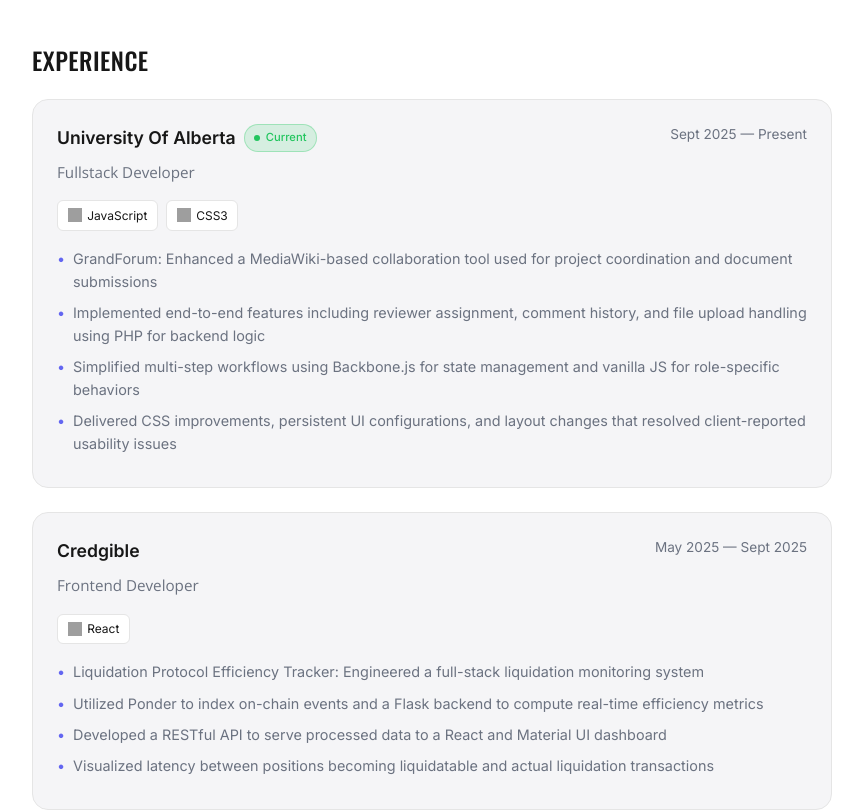
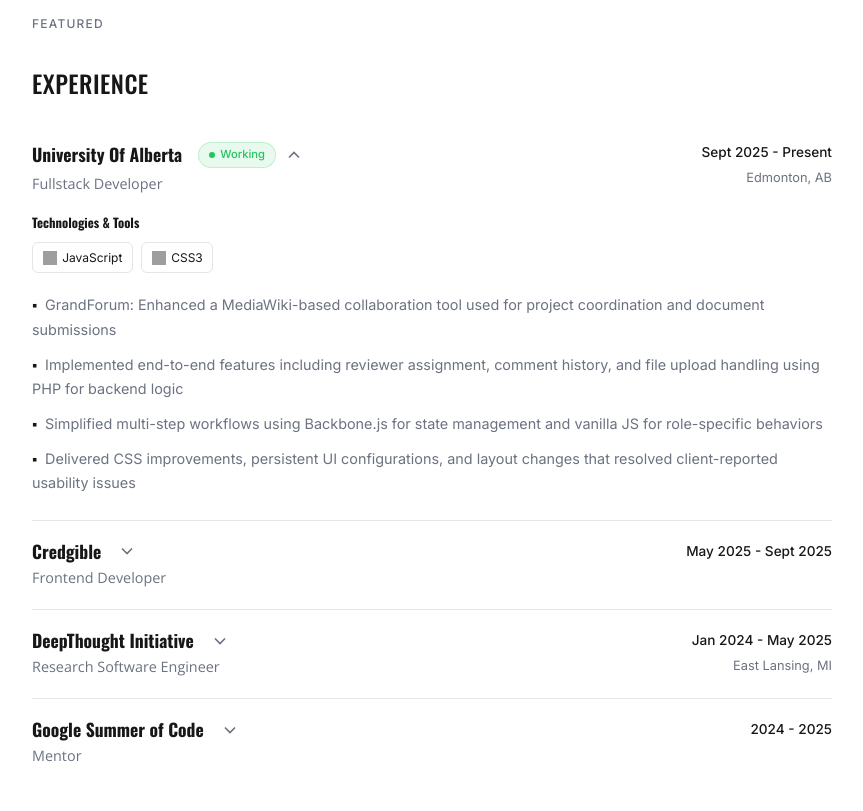
Before and after one commit to abhinavohri/portfolio, a Next.js app: page / in a window 1280 px wide. Shown: the part 740-1551 px from the top of the page, without its empty margins (208-1071 px from the left). Built offline with nearby package versions, Linux system fonts and the light colour scheme; no server answers; grey boxes are pictures that could not be loaded.

Commit message:
Add accordion style experience

```diff
--- a/app/globals.css
+++ b/app/globals.css
@@ -430,126 +430,272 @@ button,
   height: 20px;
 }
 
-/* Experience Section */
+/* Experience Section - Accordion Style */
 .experienceSection {
   display: flex;
   flex-direction: column;
 }
 
-.experienceList {
+.sectionLabel {
+  font-size: 0.75rem;
+  text-transform: uppercase;
+  letter-spacing: 0.1em;
+  color: var(--muted);
+  font-weight: 500;
+  margin-bottom: 0.25rem;
+}
+
+.experienceAccordion {
   display: flex;
   flex-direction: column;
-  gap: 1.5rem;
+  gap: 0;
 }
 
-.experienceItem {
-  background: var(--surface);
-  border: 1px solid var(--border);
-  border-radius: 16px;
-  padding: 1.5rem;
+/* Each experience card */
+.expCard {
+  border-bottom: 1px solid var(--border);
   transition: all 0.2s ease;
 }
 
-.experienceItem:hover {
-  border-color: var(--accent);
+.expCard:last-child {
+  border-bottom: none;
 }
 
-.experienceHeader {
+.expCard[open] {
+  padding-bottom: 1.5rem;
+}
+
+/* Header (always visible) */
+.expHeader {
   display: flex;
   justify-content: space-between;
   align-items: flex-start;
-  margin-bottom: 0.5rem;
+  padding: 1.25rem 0;
+  cursor: pointer;
+  list-style: none;
   gap: 1rem;
 }
 
-.experienceCompany {
+.expHeader::-webkit-details-marker {
+  display: none;
+}
+
+.expHeader::marker {
+  display: none;
+}
+
+.expHeaderLeft {
+  display: flex;
+  gap: 1rem;
+  align-items: flex-start;
+}
+
+/* Company logo */
+.expLogo {
+  width: 48px;
+  height: 48px;
+  border-radius: 12px;
+  background: var(--surface);
+  border: 1px solid var(--border);
+  display: flex;
+  align-items: center;
+  justify-content: center;
+  flex-shrink: 0;
+  overflow: hidden;
+}
+
+.expLogo img {
+  width: 100%;
+  height: 100%;
+  object-fit: cover;
+}
+
+.expLogoFallback {
+  font-size: 1.25rem;
+  font-weight: 600;
+  color: var(--foreground);
+  font-family: var(--font-headings);
+}
+
+.expHeaderInfo {
+  display: flex;
+  flex-direction: column;
+  gap: 0.25rem;
+}
+
+.expCompanyRow {
   display: flex;
   align-items: center;
   gap: 0.5rem;
+  flex-wrap: wrap;
 }
 
-.companyName {
+.expCompanyName {
   font-size: 1.1rem;
   font-weight: 600;
   color: var(--foreground);
+  margin: 0;
+  text-transform: none;
+  letter-spacing: 0;
 }
 
-.currentBadge {
+/* Social icons next to company name */
+.expSocialIcons {
+  display: flex;
+  gap: 0.35rem;
+}
+
+.expSocialIcons a {
+  display: flex;
+  align-items: center;
+  justify-content: center;
+  color: var(--muted);
+  transition: color 0.2s ease;
+}
+
+.expSocialIcons a:hover {
+  color: var(--foreground);
+}
+
+/* Working badge */
+.workingBadge {
   display: inline-flex;
   align-items: center;
   gap: 0.35rem;
-  padding: 0.25rem 0.6rem;
-  background: var(--success-muted);
-  border: 1px solid var(--success-border);
+  padding: 0.2rem 0.6rem;
+  background: rgba(34, 197, 94, 0.1);
+  border: 1px solid rgba(34, 197, 94, 0.2);
   border-radius: 20px;
   font-size: 0.7rem;
   font-weight: 500;
-  color: var(--success);
+  color: #22c55e;
 }
 
-.currentDot {
+.workingDot {
   width: 6px;
   height: 6px;
-  background: var(--success);
+  background: #22c55e;
   border-radius: 50%;
+  animation: pulse-dot 2s ease-in-out infinite;
 }
 
-.experienceDates {
-  font-size: 0.85rem;
-  color: var(--muted);
-  white-space: nowrap;
+@keyframes pulse-dot {
+
+  0%,
+  100% {
+    opacity: 1;
+  }
+
+  50% {
+    opacity: 0.5;
+  }
 }
 
-.experienceRole {
-  font-size: 0.95rem;
+/* Chevron icon */
+.chevronIcon {
   color: var(--muted);
-  margin-bottom: 1rem;
+  transition: transform 0.2s ease;
+  flex-shrink: 0;
 }
 
-.experienceTools {
+.expCard[open] .chevronIcon {
+  transform: rotate(180deg);
+}
+
+.expRole {
+  font-size: 0.9rem;
+  color: var(--muted);
+  margin: 0;
+}
+
+/* Right side - dates and location */
+.expHeaderRight {
+  display: flex;
+  flex-direction: column;
+  align-items: flex-end;
+  gap: 0.25rem;
+  text-align: right;
+  flex-shrink: 0;
+}
+
+.expDates {
+  font-size: 0.85rem;
+  color: var(--foreground);
+  font-weight: 500;
+}
+
+.expLocation {
+  font-size: 0.8rem;
+  color: var(--muted);
+}
+
+/* Expandable content */
+.expContent {
+  padding-left: 0;
+}
+
+/* Technologies & Tools section */
+.expToolsSection {
+  margin-bottom: 1.25rem;
+}
+
+.expToolsTitle {
+  font-size: 0.8rem;
+  font-weight: 600;
+  color: var(--foreground);
+  margin: 0 0 0.75rem 0;
+  text-transform: none;
+  letter-spacing: 0;
+}
+
+.expToolsGrid {
   display: flex;
   flex-wrap: wrap;
   gap: 0.5rem;
-  margin-bottom: 1rem;
 }
 
-.toolBadge {
-  display: inline-flex;
-  align-items: center;
-  gap: 0.35rem;
-  padding: 0.3rem 0.6rem;
-  background: var(--background);
-  border: 1px solid var(--border);
-  border-radius: 6px;
-  font-size: 0.75rem;
-  color: var(--foreground);
-}
-
-.toolBadge img {
-  width: 14px;
-  height: 14px;
-}
-
-.experienceHighlights {
+/* Highlights list */
+.expHighlights {
   list-style: none;
   padding: 0;
   margin: 0;
 }
 
-.experienceHighlights li {
+.expHighlights li {
   position: relative;
-  padding-left: 1rem;
-  margin-bottom: 0.5rem;
+  padding-left: 0;
+  margin-bottom: 0.65rem;
   font-size: 0.9rem;
   color: var(--muted);
-  line-height: 1.6;
+  line-height: 1.7;
 }
 
-.experienceHighlights li::before {
-  content: "•";
-  position: absolute;
-  left: 0;
-  color: var(--accent);
+.expHighlights li::before {
+  content: "▪";
+  margin-right: 0.5rem;
+  color: var(--foreground);
+}
+
+.expHighlights li:last-child {
+  margin-bottom: 0;
+}
+
+/* Responsive adjustments */
+@media (max-width: 640px) {
+  .expHeader {
+    flex-direction: column;
+    gap: 0.75rem;
+  }
+
+  .expHeaderRight {
+    align-items: flex-start;
+    text-align: left;
+    padding-left: 64px;
+  }
+
+  .expContent {
+    padding-left: 0;
+  }
 }
 
 /* Projects Section */
--- a/app/page.js
+++ b/app/page.js
@@ -95,49 +95,89 @@ export default function Home() {
           </section>
         )}
 
-        {/* Experience Section */}
+        {/* Experience Section - Accordion Style */}
         {data.experience && data.experience.length > 0 && (
           <section className="experienceSection">
+            <span className="sectionLabel">Featured</span>
             <h2 className="sectionTitle">Experience</h2>
-            <div className="experienceList">
+            <div className="experienceAccordion">
               {data.experience.map((exp, index) => (
-                <div key={index} className="experienceItem">
-                  <div className="experienceHeader">
-                    <div className="experienceCompany">
-                      <span className="companyName">{exp.company}</span>
+                <details
+                  key={index}
+                  className="expCard"
+                  open={exp.current || index === 0}
+                >
+                  <summary className="expHeader">
+                    <div className="expHeaderLeft">
+                      <div className="expHeaderInfo">
+                        <div className="expCompanyRow">
+                          <h3 className="expCompanyName">{exp.company}</h3>
+                          <div className="expSocialIcons">
+                            {exp.website && (
+                              <a href={exp.website} target="_blank" rel="noopener noreferrer" aria-label="Website">
+                                <svg width="16" height="16" viewBox="0 0 24 24" fill="none" stroke="currentColor" strokeWidth="2">
+                                  <circle cx="12" cy="12" r="10"/>
+                                  <path d="M2 12h20M12 2a15.3 15.3 0 0 1 4 10 15.3 15.3 0 0 1-4 10 15.3 15.3 0 0 1-4-10 15.3 15.3 0 0 1 4-10z"/>
+                                </svg>
+                              </a>
+                            )}
+                            {exp.github && (
+                              <a href={exp.github} target="_blank" rel="noopener noreferrer" aria-label="GitHub">
+                                <svg width="16" height="16" viewBox="0 0 24 24" fill="currentColor">
+                                  <path d="M12 0c-6.626 0-12 5.373-12 12 0 5.302 3.438 9.8 8.207 11.387.599.111.793-.261.793-.577v-2.234c-3.338.726-4.033-1.416-4.033-1.416-.546-1.387-1.333-1.756-1.333-1.756-1.089-.745.083-.729.083-.729 1.205.084 1.839 1.237 1.839 1.237 1.07 1.834 2.807 1.304 3.492.997.107-.775.418-1.305.762-1.604-2.665-.305-5.467-1.334-5.467-5.931 0-1.311.469-2.381 1.236-3.221-.124-.303-.535-1.524.117-3.176 0 0 1.008-.322 3.301 1.23.957-.266 1.983-.399 3.003-.404 1.02.005 2.047.138 3.006.404 2.291-1.552 3.297-1.23 3.297-1.23.653 1.653.242 2.874.118 3.176.77.84 1.235 1.911 1.235 3.221 0 4.609-2.807 5.624-5.479 5.921.43.372.823 1.102.823 2.222v3.293c0 .319.192.694.801.576 4.765-1.589 8.199-6.086 8.199-11.386 0-6.627-5.373-12-12-12z"/>
+                                </svg>
+                              </a>
+                            )}
+                          </div>
                           {exp.current && (
-                        <span className="currentBadge">
-                          <span className="currentDot"></span>
-                          Current
+                            <span className="workingBadge">
+                              <span className="workingDot"></span>
+                              Working
                             </span>
                           )}
+                          <svg className="chevronIcon" width="20" height="20" viewBox="0 0 24 24" fill="none" stroke="currentColor" strokeWidth="2">
+                            <polyline points="6 9 12 15 18 9"/>
+                          </svg>
                         </div>
-                    <span className="experienceDates">
-                      {exp.startDate} — {exp.endDate || 'Present'}
+                        <p className="expRole">{exp.role}</p>
+                      </div>
+                    </div>
+                    <div className="expHeaderRight">
+                      <span className="expDates">
+                        {exp.startDate} - {exp.endDate || 'Present'}
                       </span>
+                      {exp.location && (
+                        <span className="expLocation">{exp.location}</span>
+                      )}
                     </div>
-                  <p className="experienceRole">{exp.role}</p>
+                  </summary>
+
+                  <div className="expContent">
                     {exp.tools && exp.tools.length > 0 && (
-                    <div className="experienceTools">
+                      <div className="expToolsSection">
+                        <h4 className="expToolsTitle">Technologies & Tools</h4>
+                        <div className="expToolsGrid">
                           {exp.tools.map((tool) => (
                             <TechIcon
                               key={tool}
                               tech={tool}
                               showLabel={true}
                               variant="badge"
-                          className="expToolBadge"
                             />
                           ))}
                         </div>
+                      </div>
                     )}
+
                     {exp.highlights && exp.highlights.length > 0 && (
-                    <ul className="experienceHighlights">
+                      <ul className="expHighlights">
                         {exp.highlights.map((highlight, hIndex) => (
                           <li key={hIndex}>{highlight}</li>
                         ))}
                       </ul>
                     )}
                   </div>
+                </details>
               ))}
             </div>
           </section>
```
Lines whose indentation alone changed are shown as unchanged.
